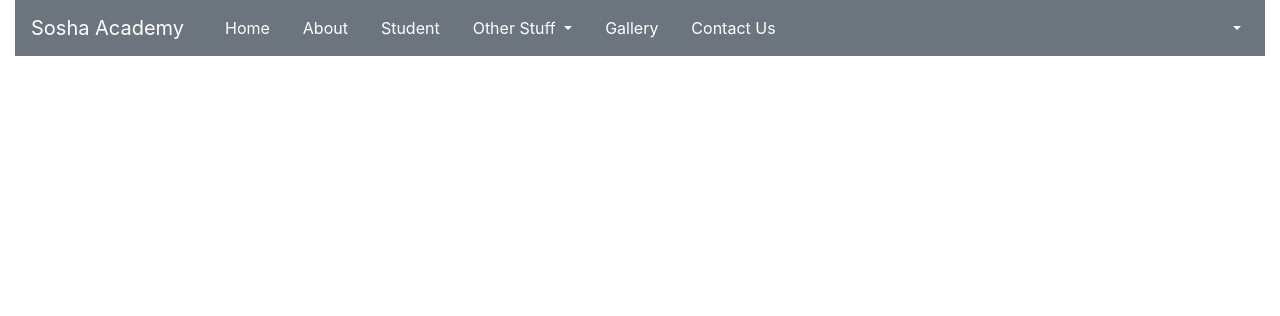
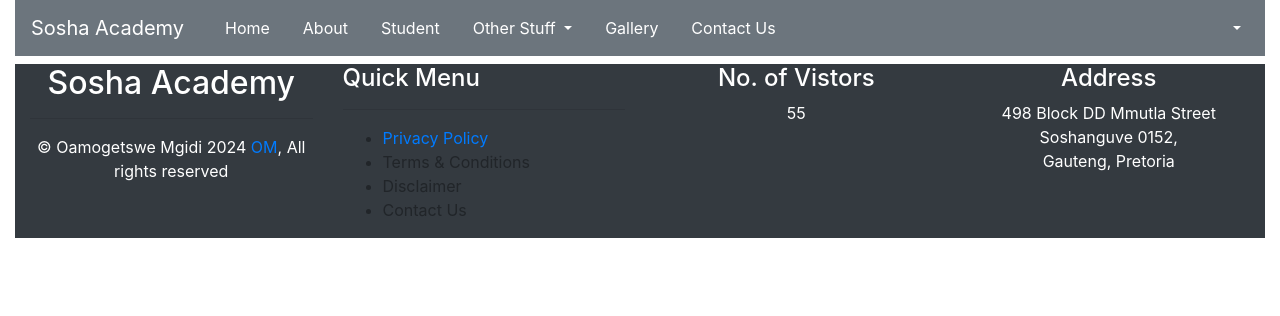
Before and after one commit to OamoTololo/school-management, a PHP site: page / in a window 1280 px wide. Shown: the top 316 px of the page. Run offline with PHP 8.4, Linux system fonts and the light colour scheme; some libraries are stand-ins or nearby versions; some web fonts are replaced.

```diff
--- a/inc/footer.php
+++ b/inc/footer.php
@@ -1,5 +1,31 @@
+<div class="col-md-3 text-white">
+    <h2 class="text-center">Sosha Academy</h2><hr>
+    <p class="text-center">&copy; Oamogetswe Mgidi 2024<a href="www.oamogetswemidi.co.za"> OM</a>, All rights reserved</p>
+</div>
 
+<div class="col-md-3">
+    <h4 class="text-white">Quick Menu</h4><hr>
+    <ul>
+        <li><a href="">Privacy Policy</a></li>
+        <li><a href=""></a>Terms & Conditions</li>
+        <li><a href=""></a>Disclaimer</li>
+        <li><a href=""></a>Contact Us</li>
+    </ul>
+</div>
+
+<div class="col-md-3">
+    <h4 class="text-center text-white">No. of Vistors</h4>
+    <p class="text-center text-white">55</p>
+</div>
+
+<div class="col-md-3 text-white text-center">
+    <h4>Address</h4>
+    <address>
+        498 Block DD Mmutla Street<br>
+        Soshanguve 0152,<br>
+        Gauteng, Pretoria<br>
+    </address>
+</div>
 
 </body>
-
 </html>
--- a/index.php
+++ b/index.php
@@ -12,5 +12,15 @@
         <!-- End of col-lg-12 -->
     </div>
     <!-- End of row -->
+
+    <div class="container-fluid">
+        <!-- Start of row -->
+        <div class="row bg-dark mt-2">
+            <!-- Start of col-lg-12 -->
+                <?php include ('inc/footer.php'); ?>
+            <!-- End of col-lg-12 -->
+        </div>
+        <!-- End of row -->
+    </div>
 </div>
 <!-- End of container -->
```
Also changed, not shown: about-us.php (deleted), inc/db.php (deleted), inc/slider.php (deleted), other-stuff.php (deleted), student.php (deleted).
